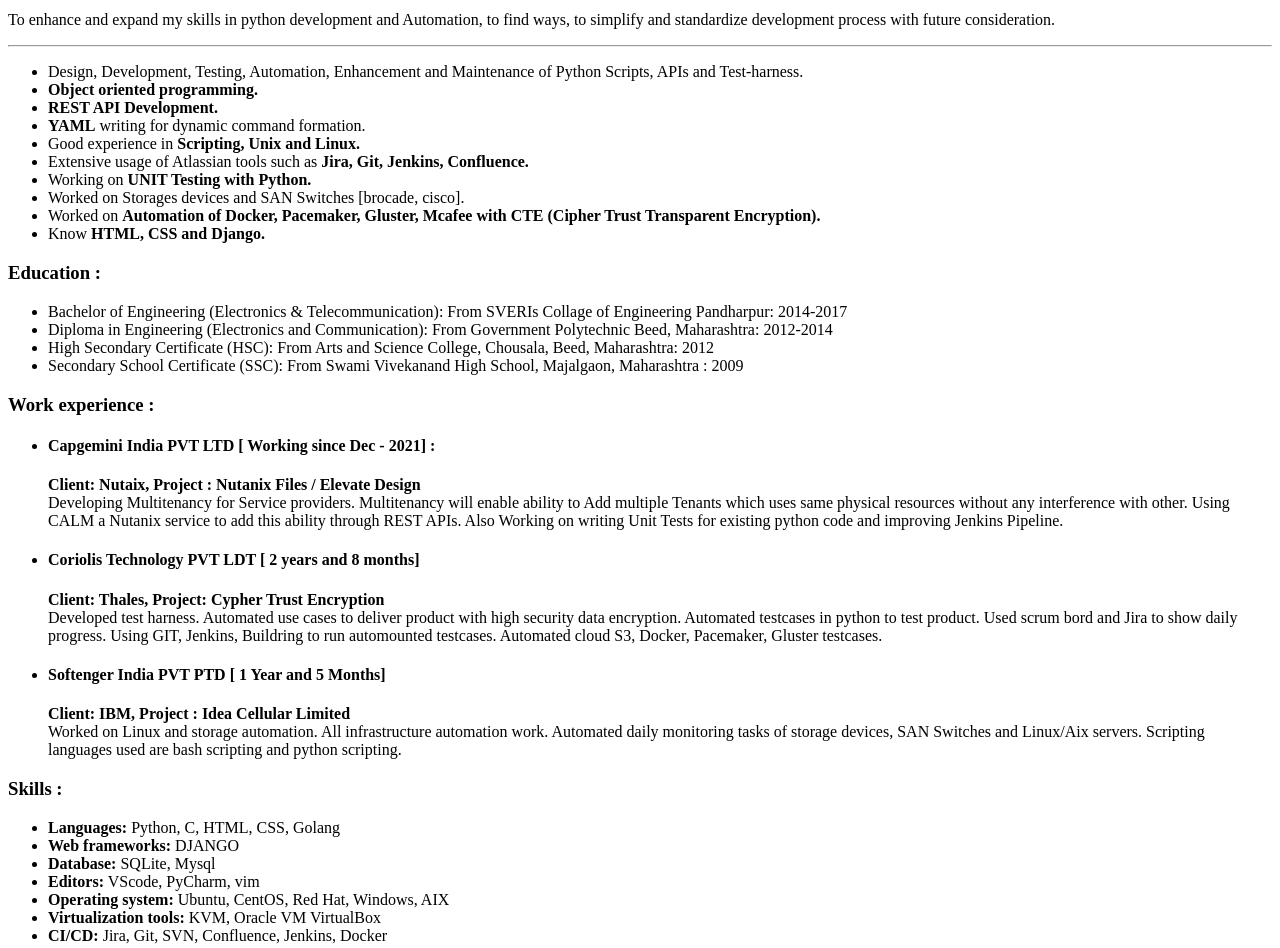
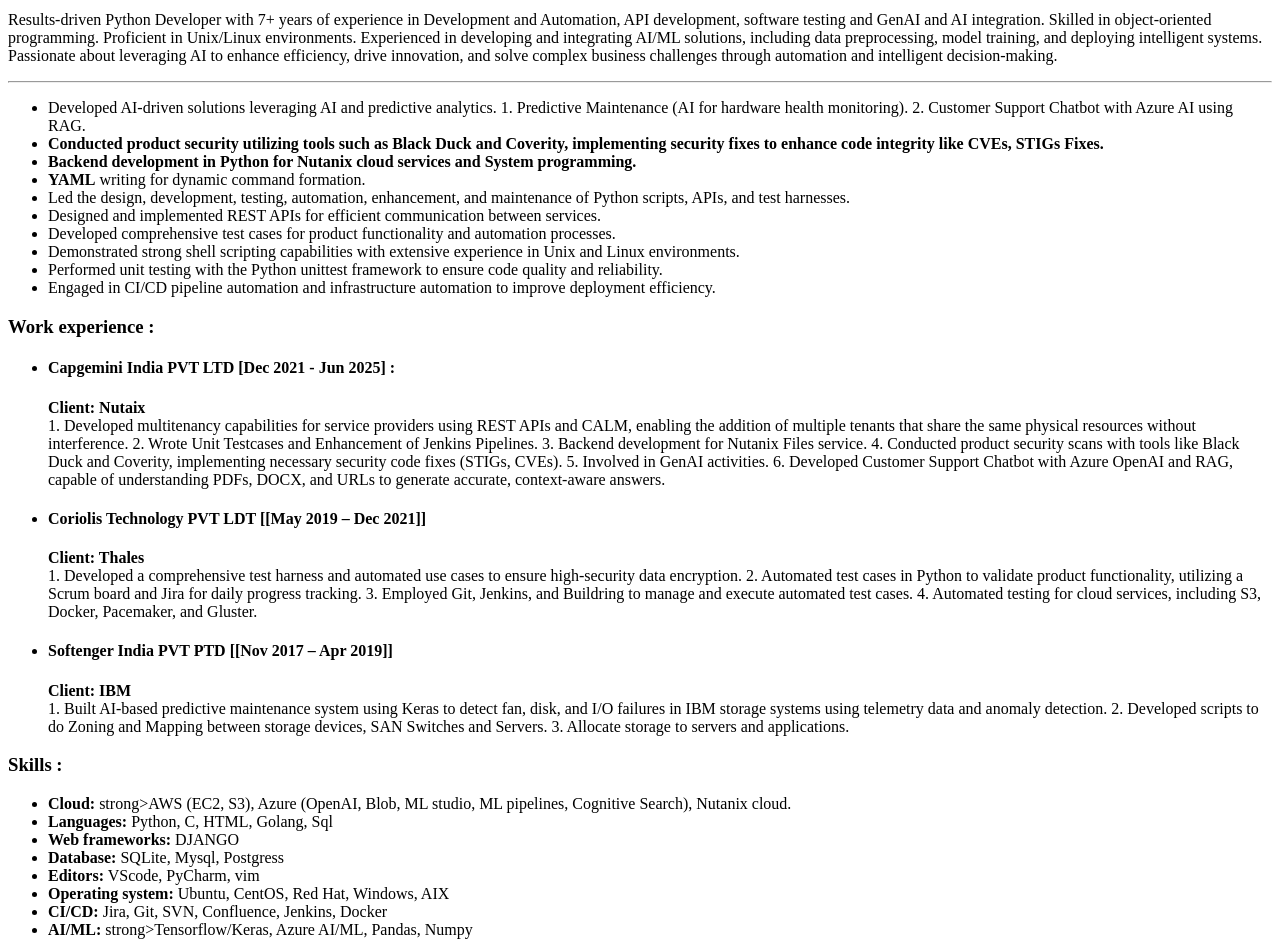
Before and after one commit to Jkeshav/Portfolio, a plain HTML site: page index.html in a window 1280 px wide. Shown: the part 260-1208 px from the top of the page. Drawn offline with Linux system fonts and the light colour scheme.

Commit message:
Update index.html

```diff
--- a/index.html
+++ b/index.html
@@ -8,44 +8,125 @@
   <body>
     <img src="image.png" height="200" width="200">
     <h3><strong>Summary : </strong></h3>
-    <p>To enhance and expand my skills in python development and Automation, to find ways,
-      to simplify and standardize development process with future consideration.
+    <p>Results-driven Python Developer with 7+ years of experience in Development and
+Automation, API development, software testing and GenAI and AI integration. Skilled in object-oriented
+programming. Proficient in Unix/Linux environments. Experienced in developing and integrating AI/ML solutions, including data preprocessing, model
+training, and deploying intelligent systems. Passionate about leveraging AI to enhance
+efficiency, drive innovation, and solve complex business challenges through automation and
+intelligent decision-making.
     </p>
     <hr>
     <ul>
       <li>
-        Design, Development, Testing, Automation, Enhancement and Maintenance of Python
-        Scripts, APIs and Test-harness.
+        Developed AI-driven solutions leveraging AI and predictive analytics.
+          1. Predictive Maintenance (AI for hardware health monitoring).
+          2. Customer Support Chatbot with Azure AI using RAG.
       </li>
       <li>
-        <strong>Object oriented programming.</strong>
+        <strong>Conducted product security utilizing tools such as Black Duck and Coverity,
+implementing security fixes to enhance code integrity like CVEs, STIGs Fixes.</strong>
       </li>
       <li>
-        <strong>REST API Development.</strong>
+        <strong>Backend development in Python for Nutanix cloud services and System
+programming.</strong>
       </li>
       <li>
         <strong>YAML</strong> writing for dynamic command formation.
       </li>
       <li>
-        Good experience in <strong>Scripting, Unix and Linux.</strong>
+        Led the design, development, testing, automation, enhancement, and maintenance of
+Python scripts, APIs, and test harnesses.
       </li>
       <li>
-        Extensive usage of Atlassian tools such as <strong>Jira, Git, Jenkins, Confluence.</strong>
+        Designed and implemented REST APIs for efficient communication between services.
       </li>
       <li>
-        Working on <strong>UNIT Testing with Python.</strong>
+        Developed comprehensive test cases for product functionality and automation processes.
       </li>
       <li>
-        Worked on Storages devices and SAN Switches [brocade, cisco].
+        Demonstrated strong shell scripting capabilities with extensive experience in Unix and
+Linux environments.
       </li>
       <li>
-        Worked on <strong>Automation of Docker, Pacemaker, Gluster, Mcafee with CTE (Cipher
-        Trust Transparent Encryption).</strong>
+        Performed unit testing with the Python unittest framework to ensure code quality and
+reliability.
       </li>
       <li>
-        Know <strong>HTML, CSS and Django.</strong>
+        Engaged in CI/CD pipeline automation and infrastructure automation to improve
+deployment efficiency.
       </li>
     </ul>
+
+    <h3><strong>Work experience : </strong></h3>
+    <p>
+      <ul>
+        <li>
+          <h4>Capgemini India PVT LTD [Dec 2021 - Jun 2025] :</h4>
+          <p>
+            <strong>Client: Nutaix </strong>
+            <br>
+            1. Developed multitenancy capabilities for service providers using REST APIs and CALM, enabling the addition of multiple tenants that share the same physical
+resources without interference.
+            2. Wrote Unit Testcases and Enhancement of Jenkins Pipelines.
+            3. Backend development for Nutanix Files service.
+            4. Conducted product security scans with tools like Black Duck and Coverity, implementing necessary security code fixes (STIGs, CVEs).
+            5. Involved in GenAI activities.
+            6. Developed Customer Support Chatbot with Azure OpenAI and RAG, capable of understanding PDFs, DOCX, and URLs to generate accurate, context-aware answers.
+          </p>
+        </li>
+        <li>
+          <h4>Coriolis Technology PVT LDT [[May 2019 – Dec 2021]]</h4>
+          <p>
+            <strong>Client: Thales</strong>
+            <br>
+            1. Developed a comprehensive test harness and automated use cases to ensure high-security data encryption.
+            2. Automated test cases in Python to validate product functionality, utilizing a Scrum board and Jira for daily progress tracking.
+            3. Employed Git, Jenkins, and Buildring to manage and execute automated test cases.
+            4. Automated testing for cloud services, including S3, Docker, Pacemaker, and Gluster.
+          </p>
+        </li>
+        <li>
+          <h4>Softenger India PVT PTD [[Nov 2017 – Apr 2019]]</h4>
+          <p>
+            <strong>Client: IBM</strong>
+            <br>
+            1. Built AI-based predictive maintenance system using Keras to detect fan, disk, and I/O failures in IBM storage systems using telemetry data and anomaly detection.
+            2. Developed scripts to do Zoning and Mapping between storage devices, SAN Switches and Servers.
+            3. Allocate storage to servers and applications.
+          </p>
+        </li>
+      </ul>
+    </p>
+
+    <h3><strong>Skills : </strong></h3>
+    <p>
+      <ul>
+        <li>
+          <strong>Cloud: </strong>strong>AWS (EC2, S3), Azure (OpenAI, Blob, ML studio, ML pipelines, Cognitive Search), Nutanix cloud.
+        </li>
+        <li>
+          <strong>Languages:</strong> Python, C, HTML, Golang, Sql
+        </li>
+        <li>
+          <strong>Web frameworks:</strong> DJANGO
+        </li>
+        <li>
+          <strong>Database:</strong> SQLite, Mysql, Postgress
+        </li>
+        <li>
+          <strong>Editors:</strong> VScode, PyCharm, vim
+        </li>
+        <li>
+          <strong>Operating system:</strong> Ubuntu, CentOS, Red Hat, Windows, AIX
+        </li>
+        <li>
+          <strong>CI/CD:</strong> Jira, Git, SVN, Confluence, Jenkins, Docker
+        </li>
+        <li>
+           <strong>AI/ML:  </strong>strong>Tensorflow/Keras, Azure AI/ML, Pandas, Numpy
+        </li>
+      </ul>
+    </p>
 
     <h3><strong>Education : </strong></h3>
     <p>
@@ -68,71 +149,6 @@
         </li>
       </ul>
     </p>
-
-    <h3><strong>Work experience : </strong></h3>
-    <p>
-      <ul>
-        <li>
-          <h4>Capgemini India PVT LTD [ Working since Dec - 2021] :</h4>
-          <p>
-            <strong>Client: Nutaix, Project : Nutanix Files / Elevate Design</strong>
-            <br>
-            Developing Multitenancy for Service providers. Multitenancy will enable ability to
-            Add multiple Tenants which uses same physical resources without any interference with
-            other. Using CALM a Nutanix service to add this ability through REST APIs. Also
-            Working on writing Unit Tests for existing python code and improving Jenkins Pipeline.
-          </p>
-        </li>
-        <li>
-          <h4>Coriolis Technology PVT LDT [ 2 years and 8 months]</h4>
-          <p>
-            <strong>Client: Thales, Project: Cypher Trust Encryption</strong>
-            <br>
-            Developed test harness. Automated use cases to deliver product with high security data
-            encryption. Automated testcases in python to test product. Used scrum bord and Jira to
-            show daily progress. Using GIT, Jenkins, Buildring to run automounted testcases.
-            Automated cloud S3, Docker, Pacemaker, Gluster testcases.
-          </p>
-        </li>
-        <li>
-          <h4>Softenger India PVT PTD [ 1 Year and 5 Months]</h4>
-          <p>
-            <strong>Client: IBM, Project : Idea Cellular Limited</strong>
-            <br>
-            Worked on Linux and storage automation. All infrastructure automation work.
-            Automated daily monitoring tasks of storage devices, SAN Switches and Linux/Aix
-            servers. Scripting languages used are bash scripting and python scripting.
-          </p>
-        </li>
-      </ul>
-    </p>
-
-    <h3><strong>Skills : </strong></h3>
-    <p>
-      <ul>
-        <li>
-          <strong>Languages:</strong> Python, C, HTML, CSS, Golang
-        </li>
-        <li>
-          <strong>Web frameworks:</strong> DJANGO
-        </li>
-        <li>
-          <strong>Database:</strong> SQLite, Mysql
-        </li>
-        <li>
-          <strong>Editors:</strong> VScode, PyCharm, vim
-        </li>
-        <li>
-          <strong>Operating system:</strong> Ubuntu, CentOS, Red Hat, Windows, AIX
-        </li>
-        <li>
-          <strong>Virtualization tools:</strong> KVM, Oracle VM VirtualBox
-        </li>
-        <li>
-          <strong>CI/CD:</strong> Jira, Git, SVN, Confluence, Jenkins, Docker
-        </li>
-      </ul>
-    </p>
     <footer>
       <a href="contact.html">Contact Me</a>
     </footer>
```
